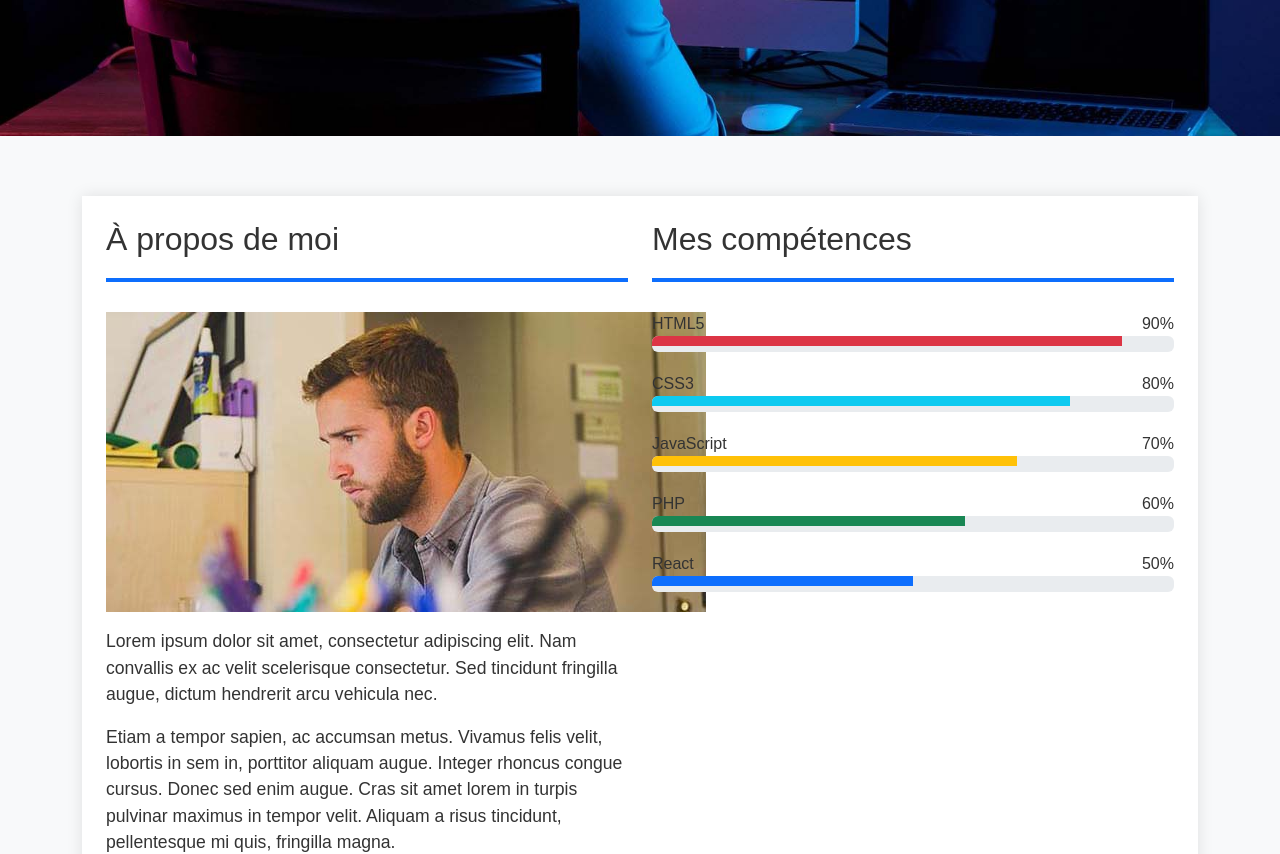
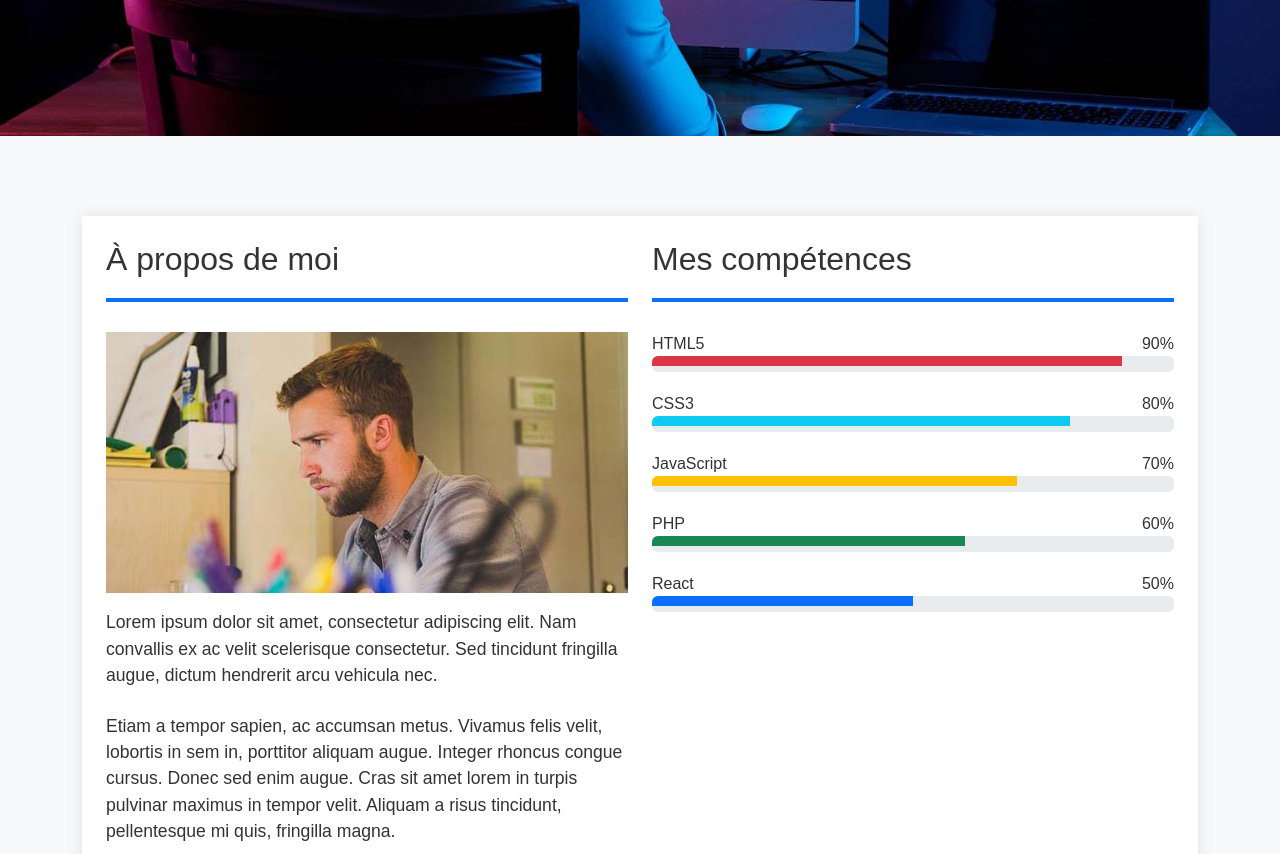
Before and after one commit to Diva-X/portofolio, a React (Create React App) app: page / in a window 1280 px wide. Shown: the part 720-1574 px from the top of the page. Built offline with nearby package versions, Linux system fonts and the light colour scheme.

Commit message:
image fluid

```diff
--- a/src/components/About/About.jsx
+++ b/src/components/About/About.jsx
@@ -12,7 +12,7 @@ function About() {
           <div className="col-12 col-md-6 mb-4 mb-md-0">
             <h2>À propos de moi</h2>
             <div className="col-divider"></div>
-             <img src="/images/john-doe-about.jpg" alt="John Doe" className="about-img mb-3" />
+             <img src="/images/john-doe-about.jpg" alt="John Doe" className="img-fluid mb-3" />
             <p>
               Lorem ipsum dolor sit amet, consectetur adipiscing elit. Nam convallis ex ac velit scelerisque consectetur.
               Sed tincidunt fringilla augue, dictum hendrerit arcu vehicula nec.
--- a/src/components/About/About.scss
+++ b/src/components/About/About.scss
@@ -4,7 +4,7 @@
   color: #333;
 
   h2, p, .skills-list {
-    text-align: left; // Aligne à gauche dans chaque colonne
+    text-align: left;
   }
 
   h2 {
@@ -13,7 +13,7 @@
 
   p {
     font-size: 1.1rem;
-    margin-bottom: 1,5rem;
+    margin-bottom: 1.5rem;
   }
 
   .skills-list {
@@ -34,10 +34,12 @@
       }
     }
   }
-}
-/*barre bleue*/
-.about-section {
-  padding: 60px 0;
+
+  img {
+    max-width: 100%;
+    height: auto;
+    display: block;
+  }
 }
 
 .col-divider {
@@ -60,8 +62,7 @@
   height: 10px;
 }
 
-/*cadre avec bordure arrondie*/
 .about-box {
   background-color: #ffffff;
-  box-shadow: 0 0 15px rgba(0, 0, 0, 0.1); // ombre légère
+  box-shadow: 0 0 15px rgba(0, 0, 0, 0.1);
 }
```
